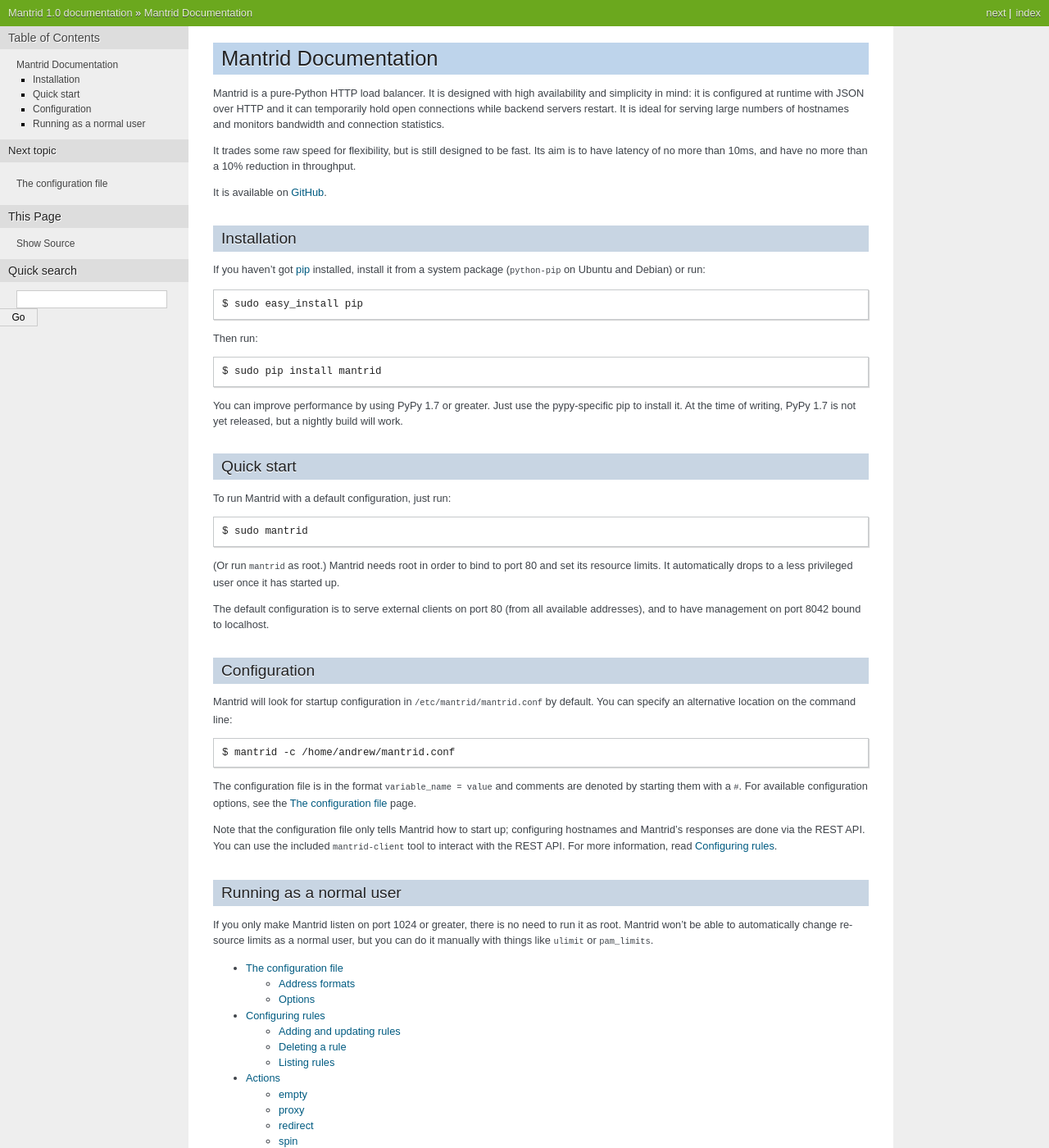
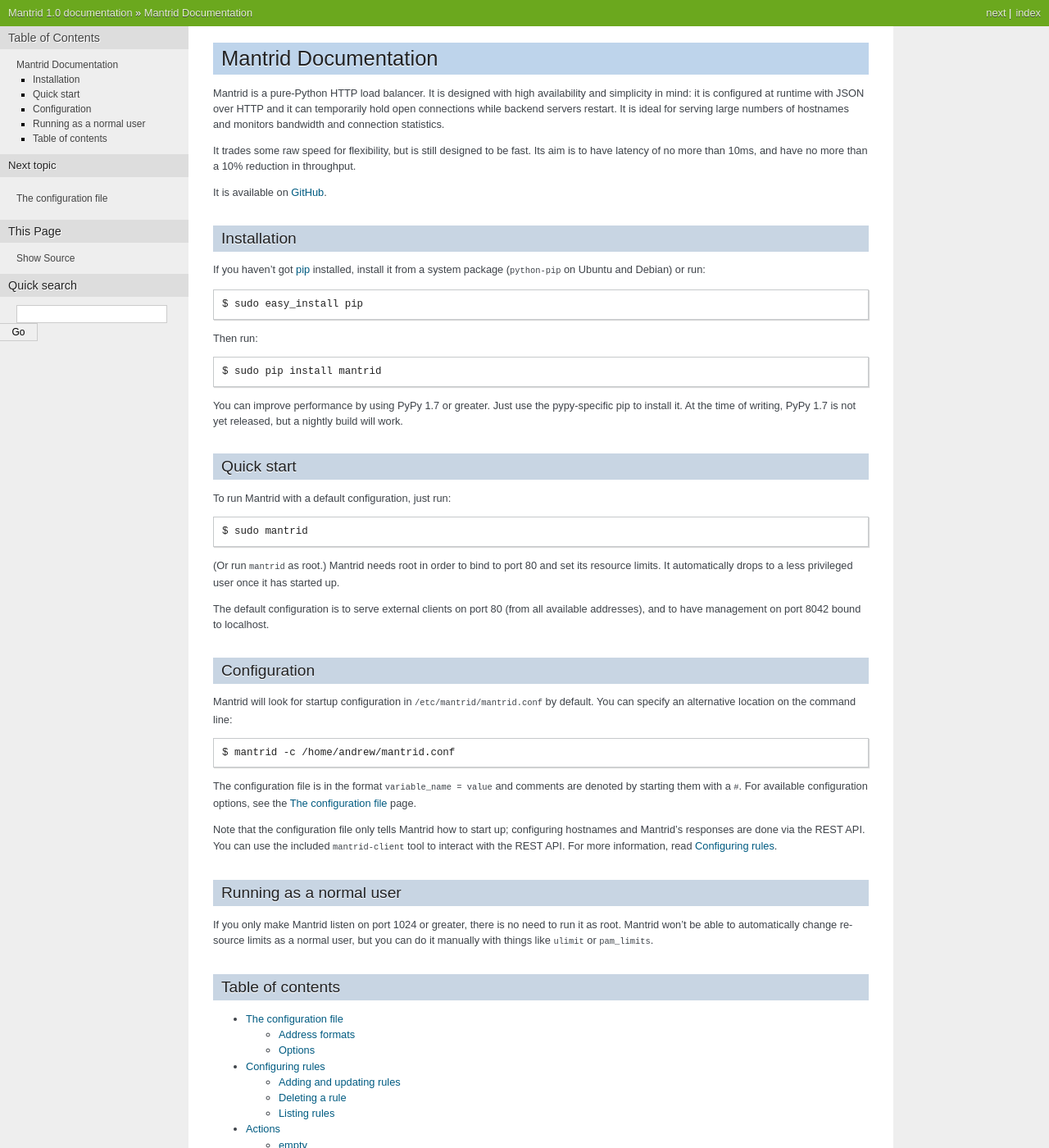
Before and after one commit to epio/mantrid, a Sphinx documentation site: the page built from docs/index.rst, in a window 1280 px wide and 1400 px high. Shown: the whole window at 82% size. Built offline with Sphinx 7.4.7, drawn with Linux system fonts in a browser that asks for light colours.

Commit message:
Added table of contents heading

```diff
--- a/docs/index.rst
+++ b/docs/index.rst
@@ -53,6 +53,10 @@
 
 If you only make Mantrid listen on port 1024 or greater, there is no need to run it as root. Mantrid won't be able to automatically change resource limits as a normal user, but you can do it manually with things like ``ulimit`` or ``pam_limits``.
 
+
+Table of contents
+-----------------
+
 .. toctree::
     :maxdepth: 2
 
```
